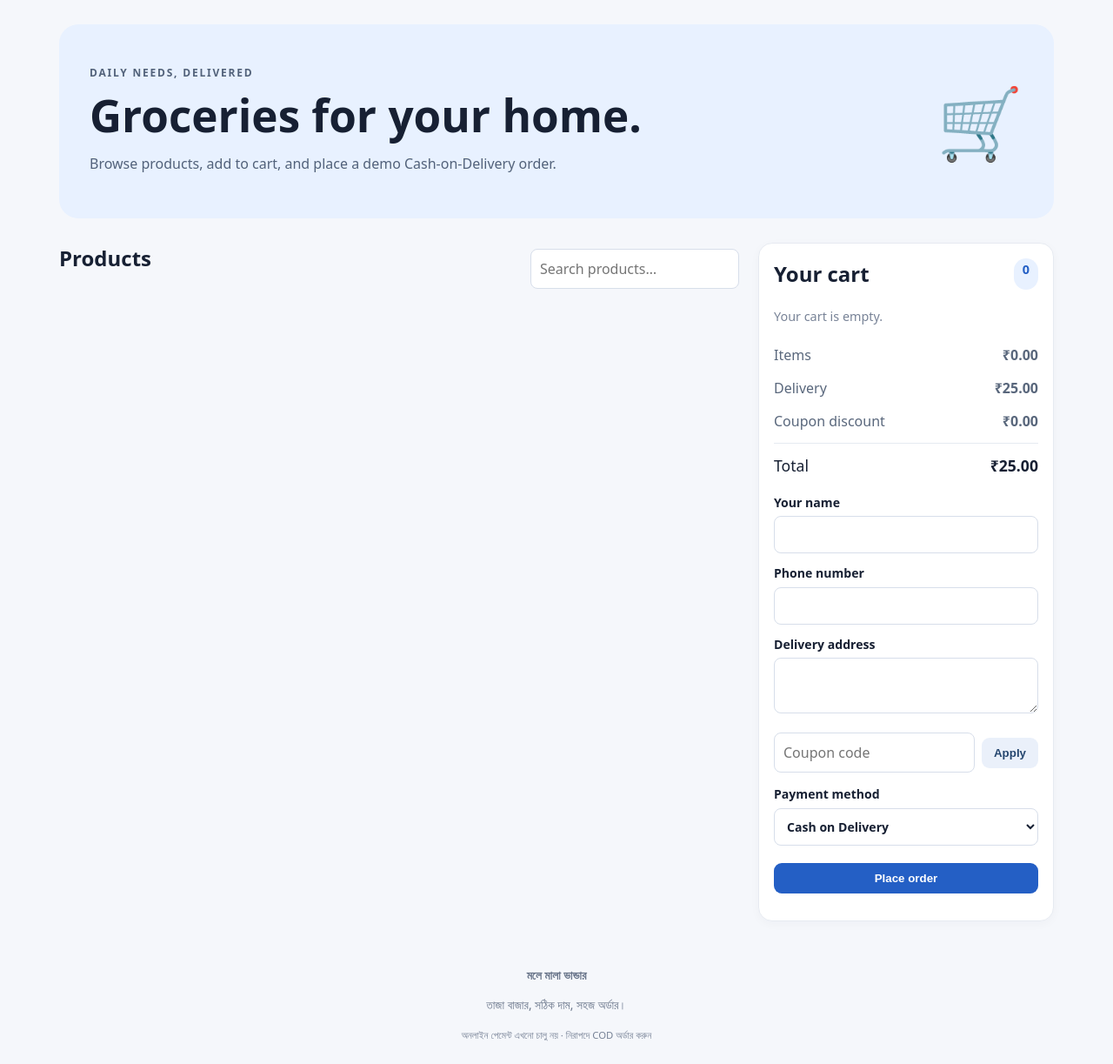
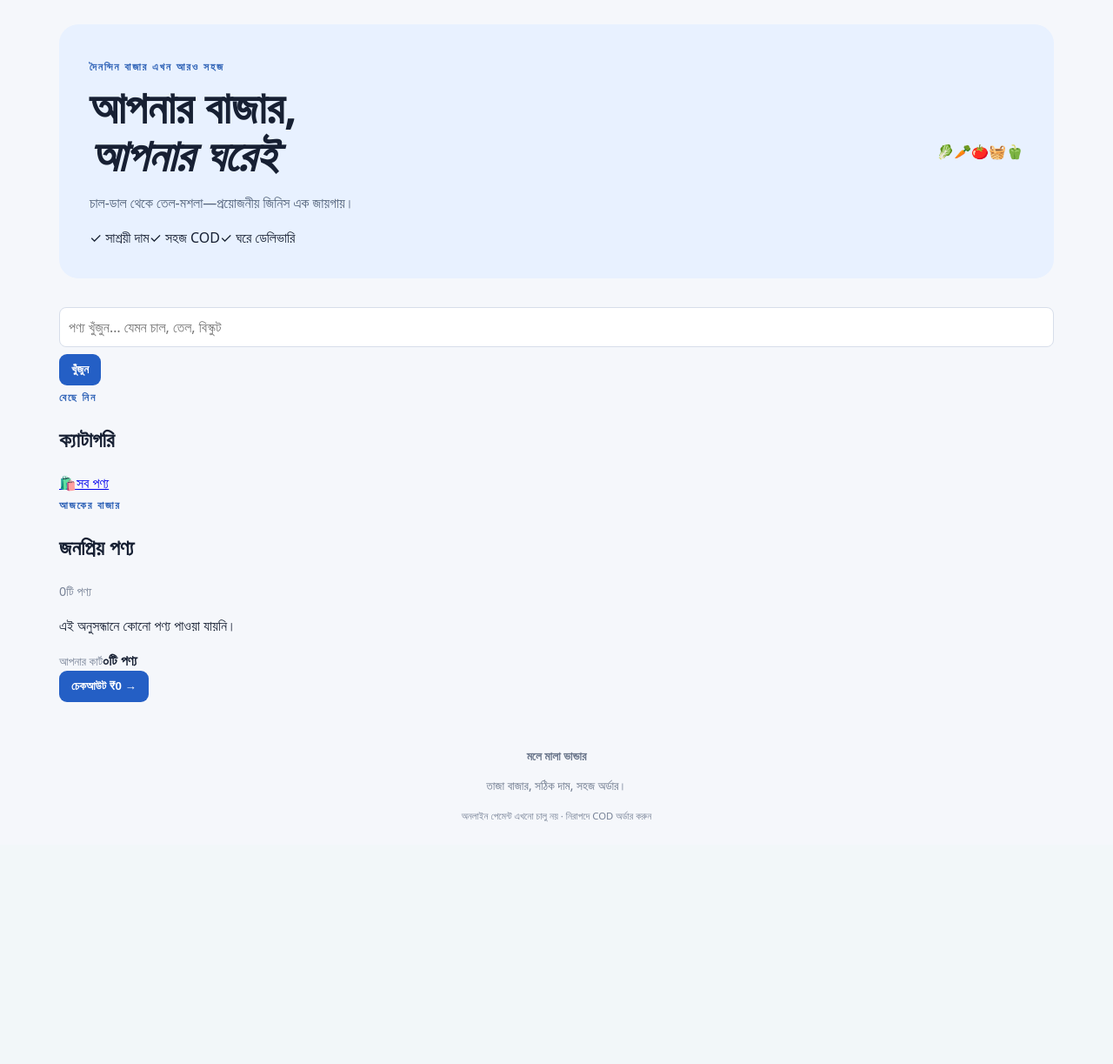
Before and after one commit to pralaymahala2/malaymahalabhander, a Flask app: page / in a window 1280 px wide. Shown: the part 61-1284 px from the top of the page at 87% size. After the commit the page ends 1006 px from the top, so only its background shows below. Run offline with Flask 3, Linux system fonts and the light colour scheme; data that the repository does not hold is empty; parts of the project's set-up code (start-up, migrations or seed data) failed here and were passed over.

Commit message:
Update index.html

```diff
--- a/templates/index.html
+++ b/templates/index.html
@@ -1,18 +1,12 @@
-{% extends "base.html" %}{% block content %}
-<section class="hero"><div><p class="eyebrow">DAILY NEEDS, DELIVERED</p><h1>Groceries for your home.</h1><p>Browse products, add to cart, and place a demo Cash-on-Delivery order.</p></div><div class="hero-icon">🛒</div></section>
-<div class="shop-layout"><section><div class="section-head"><h2>Products</h2><input id="search" placeholder="Search products…" oninput="filterProducts()"></div><div class="products" id="products">{% for p in products %}<article class="product" data-name="{{ p.name|lower }}" data-category="{{ p.category|lower }}"><div class="product-image">{% if p.image %}<img src="{{ url_for('static',filename=p.image) }}" alt="{{ p.name }}">{% else %}<span>🛍️</span>{% endif %}</div><p class="category">{{ p.category }}</p><h3>{{ p.name }}</h3><p class="muted">{{ p.description }}</p><div class="product-bottom"><strong>₹{{ "%.2f"|format(p.price) }}</strong><span class="stock">{{ p.stock }} in stock</span></div><button {% if p.stock<1 %}disabled{% endif %} onclick="addToCart({{p.id}}, {{p.name|tojson}}, {{p.price}}, {{p.stock}})">Add to cart</button></article>{% endfor %}</div></section>
-<aside class="cart"><h2>Your cart <span id="cart-count">0</span></h2><div id="cart-items"><p class="muted">Your cart is empty.</p></div><div class="total-line"><span>Items</span><strong id="subtotal">₹0.00</strong></div><div class="total-line"><span>Delivery</span><strong>₹{{ "%.2f"|format(delivery_fee) }}</strong></div><div class="total-line"><span>Coupon discount</span><strong id="discount">₹0.00</strong></div><div class="total-line grand"><span>Total</span><strong id="total">₹{{ "%.2f"|format(delivery_fee) }}</strong></div>
-<form id="checkout-form"><label>Your name<input name="customer" required></label><label>Phone number<input name="phone" required inputmode="tel"></label><label>Delivery address<textarea name="address" required rows="2"></textarea></label><div class="coupon-row"><input id="coupon" placeholder="Coupon code"><button type="button" class="secondary" onclick="applyCoupon()">Apply</button></div><p id="coupon-msg" class="muted"></p><label>Payment method<select id="payment-method"><option value="COD">Cash on Delivery</option><option value="ONLINE">Online payment (setup required)</option></select></label><button type="submit">Place order</button><p id="checkout-msg" role="status"></p></form></aside></div>
-<script>
-const deliveryFee={{ delivery_fee|tojson }};
-let cart=[]; let couponCode=""; let discountPercent=0;
-function money(n){return "₹"+Number(n).toFixed(2)}
-function addToCart(id,name,price,stock){let x=cart.find(i=>i.id===id);if(x){if(x.qty>=stock){alert("Maximum available stock reached.");return}x.qty++}else cart.push({id,name,price,stock,qty:1});renderCart()}
-function changeQty(id,d){let x=cart.find(i=>i.id===id);if(!x)return;x.qty+=d;if(x.qty<1)cart=cart.filter(i=>i.id!==id);else if(x.qty>x.stock)x.qty=x.stock;renderCart()}
-function renderCart(){document.getElementById("cart-count").textContent=cart.reduce((s,i)=>s+i.qty,0);let box=document.getElementById("cart-items");box.innerHTML="";if(!cart.length)box.innerHTML='<p class="muted">Your cart is empty.</p>';cart.forEach(i=>{let row=document.createElement("div");row.className="cart-item";row.innerHTML=`<div><strong>${escapeHtml(i.name)}</strong><p>${money(i.price)} × ${i.qty}</p></div><div class="qty"><button type="button" onclick="changeQty(${i.id},-1)">−</button><button type="button" onclick="changeQty(${i.id},1)">+</button></div>`;box.appendChild(row)});let sub=cart.reduce((s,i)=>s+i.price*i.qty,0),disc=sub*discountPercent/100;document.getElementById("subtotal").textContent=money(sub);document.getElementById("discount").textContent=money(disc);document.getElementById("total").textContent=money(Math.max(0,sub-disc)+deliveryFee)}
-function escapeHtml(s){return s.replace(/[&<>"']/g,c=>({"&":"&amp;","<":"&lt;",">":"&gt;",'"':"&quot;","'":"&#39;"}[c]))}
-function filterProducts(){let q=document.getElementById("search").value.toLowerCase();document.querySelectorAll(".product").forEach(p=>p.style.display=p.dataset.name.includes(q)||p.dataset.category.includes(q)?"":"none")}
-async function applyCoupon(){let code=document.getElementById("coupon").value.trim();if(!code){couponCode="";discountPercent=0;document.getElementById("coupon-msg").textContent="";renderCart();return}let r=await fetch("/api/coupon",{method:"POST",headers:{"Content-Type":"application/json"},body:JSON.stringify({code})});let d=await r.json();let msg=document.getElementById("coupon-msg");if(d.ok){couponCode=d.code;discountPercent=d.discount_percent;msg.textContent=`${d.code} applied: ${d.discount_percent}% off products.`}else{couponCode="";discountPercent=0;msg.textContent=d.message}renderCart()}
-document.getElementById("checkout-form").addEventListener("submit",async e=>{e.preventDefault();let msg=document.getElementById("checkout-msg");msg.textContent="Placing order…";let f=new FormData(e.target);let data={customer:f.get("customer"),phone:f.get("phone"),address:f.get("address"),items:cart.map(i=>({id:i.id,qty:i.qty})),coupon:couponCode,payment_method:document.getElementById("payment-method").value};try{let r=await fetch("/checkout",{method:"POST",headers:{"Content-Type":"application/json"},body:JSON.stringify(data)});let d=await r.json();msg.textContent=d.message;if(d.ok){cart=[];couponCode="";discountPercent=0;e.target.reset();renderCart();setTimeout(()=>location.reload(),1800)}}catch(err){msg.textContent="Could not connect to server. Please try again."}});
-renderCart();
+{% extends "base.html" %}{% set title="অনলাইন বাজার" %}{% block content %}
+<section class="hero"><div><span class="eyebrow">দৈনন্দিন বাজার এখন আরও সহজ</span><h1>আপনার বাজার,<br><em>আপনার ঘরেই</em></h1><p>চাল-ডাল থেকে তেল-মশলা—প্রয়োজনীয় জিনিস এক জায়গায়।</p><div class="hero-pills"><span>✓ সাশ্রয়ী দাম</span><span>✓ সহজ COD</span><span>✓ ঘরে ডেলিভারি</span></div></div><div class="hero-art">🥬<span>🥕</span><span>🍅</span><span>🧺</span><span>🫑</span></div></section>
+<form class="searchbar" method="get"><input name="q" value="{{ q }}" placeholder="পণ্য খুঁজুন… যেমন চাল, তেল, বিস্কুট"><button>খুঁজুন</button></form>
+<section class="section"><div class="section-heading"><div><span class="eyebrow">বেছে নিন</span><h2>ক্যাটাগরি</h2></div></div><div class="category-strip"><a class="category-chip {% if not selected_category %}selected{% endif %}" href="{{ url_for('index',q=q) }}"><span>🛍️</span>সব পণ্য</a>{% for c in categories %}<a class="category-chip {% if selected_category==c.id|string %}selected{% endif %}" href="{{ url_for('index',category=c.id,q=q) }}"><span>{{ ['🌾','🫒','🍪','🥤','🍿','🧽','🥦'][loop.index0 % 7] }}</span>{{ c.name }}</a>{% endfor %}</div></section>
+<section class="section"><div class="section-heading"><div><span class="eyebrow">আজকের বাজার</span><h2>জনপ্রিয় পণ্য</h2></div><span class="muted">{{ products|length }}টি পণ্য</span></div><div class="product-grid">{% for p in products %}<article class="product-card"><div class="product-photo">{% if p.image %}<img src="{{ url_for('static',filename='uploads/'+p.image) }}" alt="{{ p.name }}">{% else %}<span>{{ ['🌾','🫒','🫘','🍜','🍪','🥬'][loop.index0 % 6] }}</span>{% endif %}{% if p.discount>0 %}<b class="discount-badge">{{ p.discount|int }}% ছাড়</b>{% endif %}</div><div class="product-info"><small>{{ p.category_name or 'দৈনন্দিন পণ্য' }}</small><h3>{{ p.name }}</h3><div class="price-row"><strong>₹{{ '%.2f'|format(p.price*(1-p.discount/100)) }}</strong>{% if p.discount>0 %}<del>₹{{ '%.2f'|format(p.price) }}</del>{% endif %}</div><p class="stock {% if p.stock==0 %}out{% endif %}">{% if p.stock>0 %}স্টকে আছে: {{ p.stock }}{% else %}স্টক শেষ{% endif %}</p><button class="add-btn" {% if p.stock==0 %}disabled{% endif %} onclick='addToCart({id:{{ p.id }},name:{{ p.name|tojson }},price:{{ (p.price*(1-p.discount/100))|round(2) }},stock:{{ p.stock }}})'>＋ কার্টে যোগ</button></div></article>{% else %}<p class="empty">এই অনুসন্ধানে কোনো পণ্য পাওয়া যায়নি।</p>{% endfor %}</div></section>
+<div class="cart-dock"><div><small>আপনার কার্ট</small><strong id="cart-summary">০টি পণ্য</strong></div><button onclick="goCheckout()">চেকআউট <span id="cart-total">₹0</span> →</button></div>
+{% endblock %}{% block scripts %}<script>
+let cart=[]; const fmt=n=>'₹'+Number(n).toFixed(2);
+function addToCart(p){let x=cart.find(i=>i.id===p.id);if(x){if(x.qty>=p.stock){alert('এই পরিমাণ stock-এ নেই');return;}x.qty++;}else cart.push({...p,qty:1});renderCart();}
+function renderCart(){let q=cart.reduce((s,p)=>s+p.qty,0),t=cart.reduce((s,p)=>s+p.qty*p.price,0);document.getElementById('cart-summary').textContent=q+'টি পণ্য';document.getElementById('cart-total').textContent=fmt(t);}
+function goCheckout(){if(!cart.length){alert('আগে কার্টে পণ্য যোগ করুন।');return;}sessionStorage.setItem('mm-cart',JSON.stringify(cart));location.href='{{ url_for("checkout") }}';}
 </script>{% endblock %}
```
